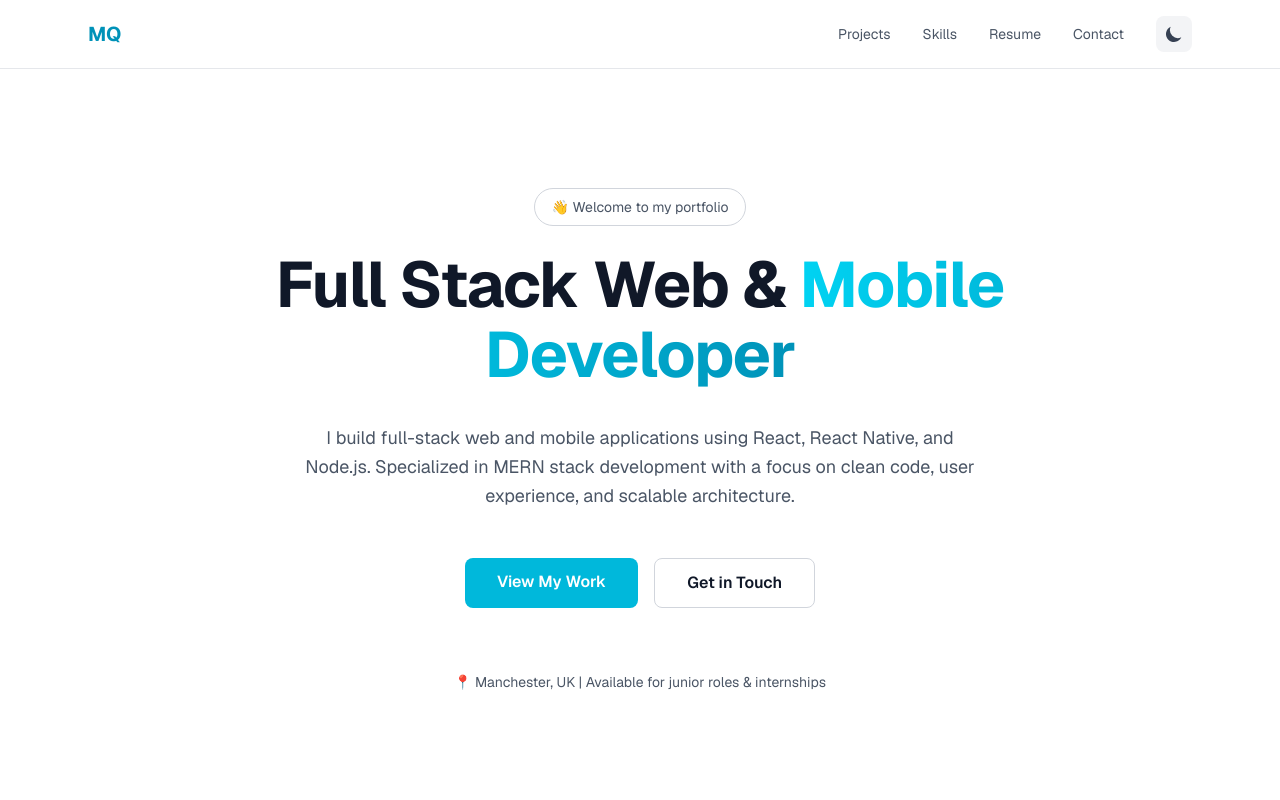
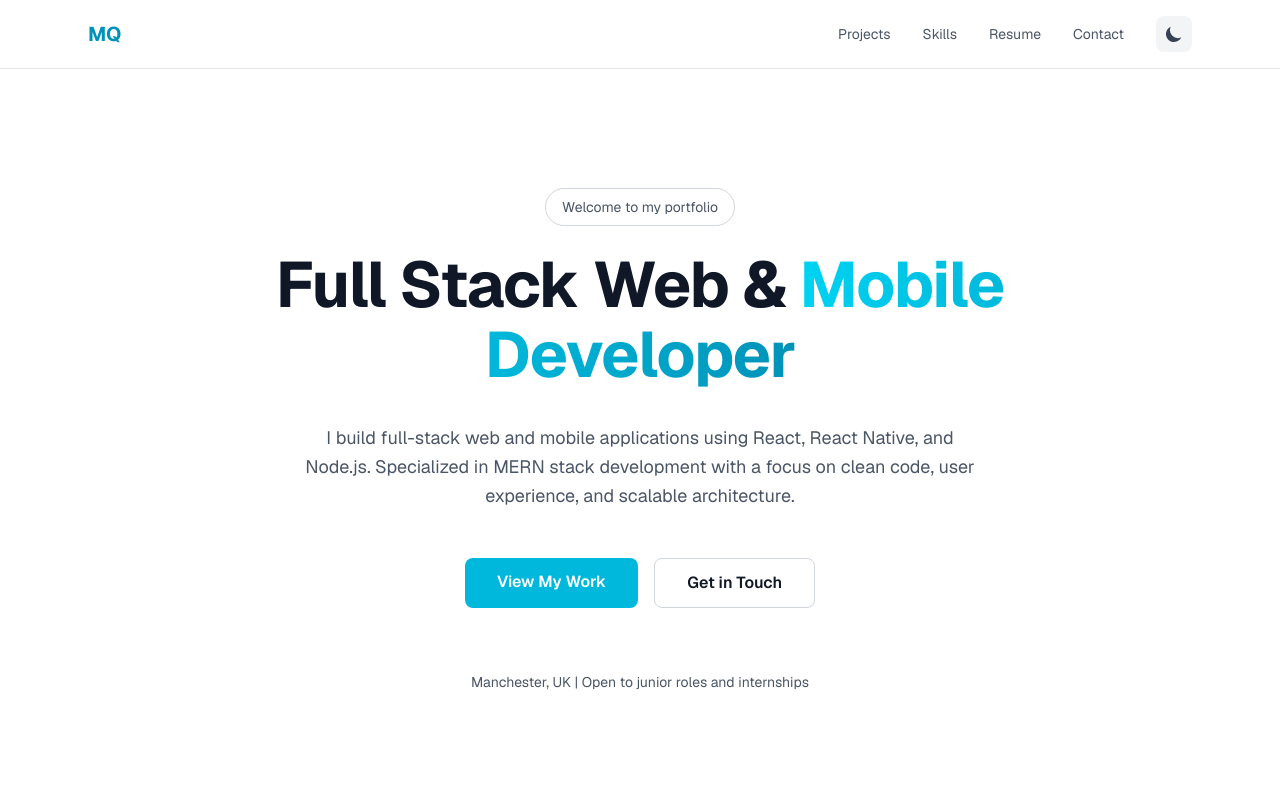
Before and after one commit to Mudassarqayyum/portfolio, a Next.js app: page / in a window 1280 px wide. Shown: the top 800 px of the page. Built offline with nearby package versions, Linux system fonts and the light colour scheme.

Commit message:
Remove unprofessional emojis and refine location text

```diff
--- a/app/home-content.tsx
+++ b/app/home-content.tsx
@@ -179,7 +179,7 @@ export function HomeContent() {
         >
           <motion.div variants={itemVariants} className="space-y-2">
             <div className={`inline-block px-4 py-2 border ${isDark ? "border-[#30363d] text-[#8b949e]" : "border-gray-300 text-gray-600"} rounded-full text-sm mb-6`}>
-              👋 Welcome to my portfolio
+              Welcome to my portfolio
             </div>
             <h1 className={`heading-xl max-w-3xl mx-auto ${isDark ? "text-white" : "text-gray-900"}`}>
               Full Stack Web &{" "}
@@ -212,7 +212,7 @@ export function HomeContent() {
           </motion.div>
 
           <motion.div variants={itemVariants} className={`pt-8 text-sm ${isDark ? "text-[#8b949e]" : "text-gray-600"}`}>
-            📍 Manchester, UK | Available for junior roles & internships
+            Manchester, UK | Open to junior roles and internships
           </motion.div>
         </motion.div>
       </section>
```
